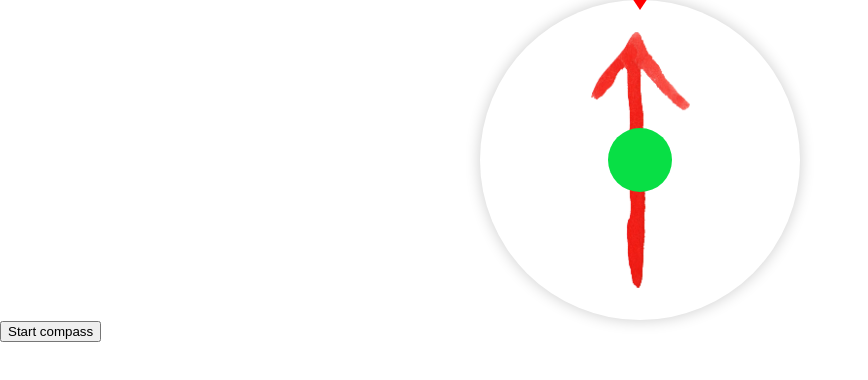
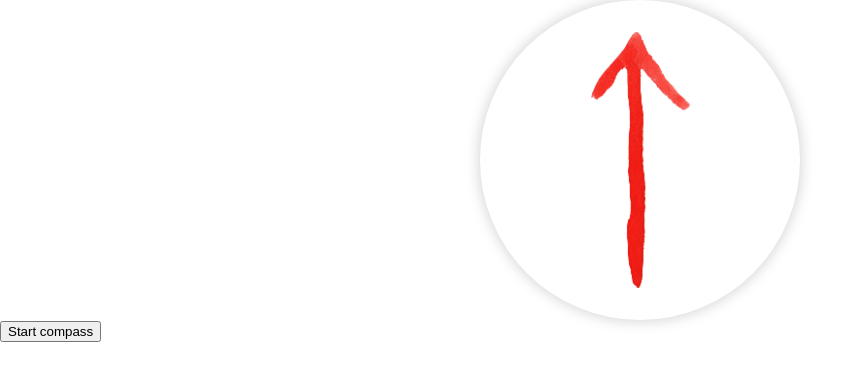
Before and after one commit to rutolphis/blacksvon, a React (Create React App) app: page / in a window 1280 px wide. Shown: the top 380 px of the page, without its empty margins (0-868 px from the left). Built offline with nearby package versions, Linux system fonts and the light colour scheme.

Commit message:
arrow_working1

```diff
--- a/src/App.css
+++ b/src/App.css
@@ -8,17 +8,16 @@
   margin: auto;
 }
 
-.compass > .arrow {
+.compass::before {
+  transition: opacity 0.5s ease-out;
   position: absolute;
-  width: 0;
-  height: 0;
-  top: -20px;
-  left: 50%;
-  transform: translateX(-50%);
-  border-style: solid;
-  border-width: 30px 20px 0 20px;
-  border-color: red transparent transparent transparent;
-  z-index: 1;
+  width: 320px;
+  height: 320px;
+  border-radius: 50%;
+  background: url(./Images/zamok.jpg) center
+  no-repeat;
+  opacity: var(--opacity-mypoint);
+  z-index: -1;
 }
 
 .compass > .compass-circle,
@@ -34,12 +33,3 @@
     no-repeat;
   background-size: contain;
 }
-
-.compass > .my-point {
-  opacity: var(--opacity-mypoint);
-  width: 20%;
-  height: 20%;
-  background: rgb(8, 223, 69);
-  border-radius: 50%;
-  transition: opacity 0.5s ease-out;
-}
--- a/src/Components/Compass.js
+++ b/src/Components/Compass.js
@@ -86,7 +86,6 @@ function Compass(){
         <div className="compass">
           <div className="arrow"></div>
           <div className="compass-circle"></div>
-          <div className="my-point"></div>
         </div>
         <button className="start-btn" onClick={init}>Start compass</button>
       </div>
```
Also changed, not shown: src/Images/zamok.jpg (added).
